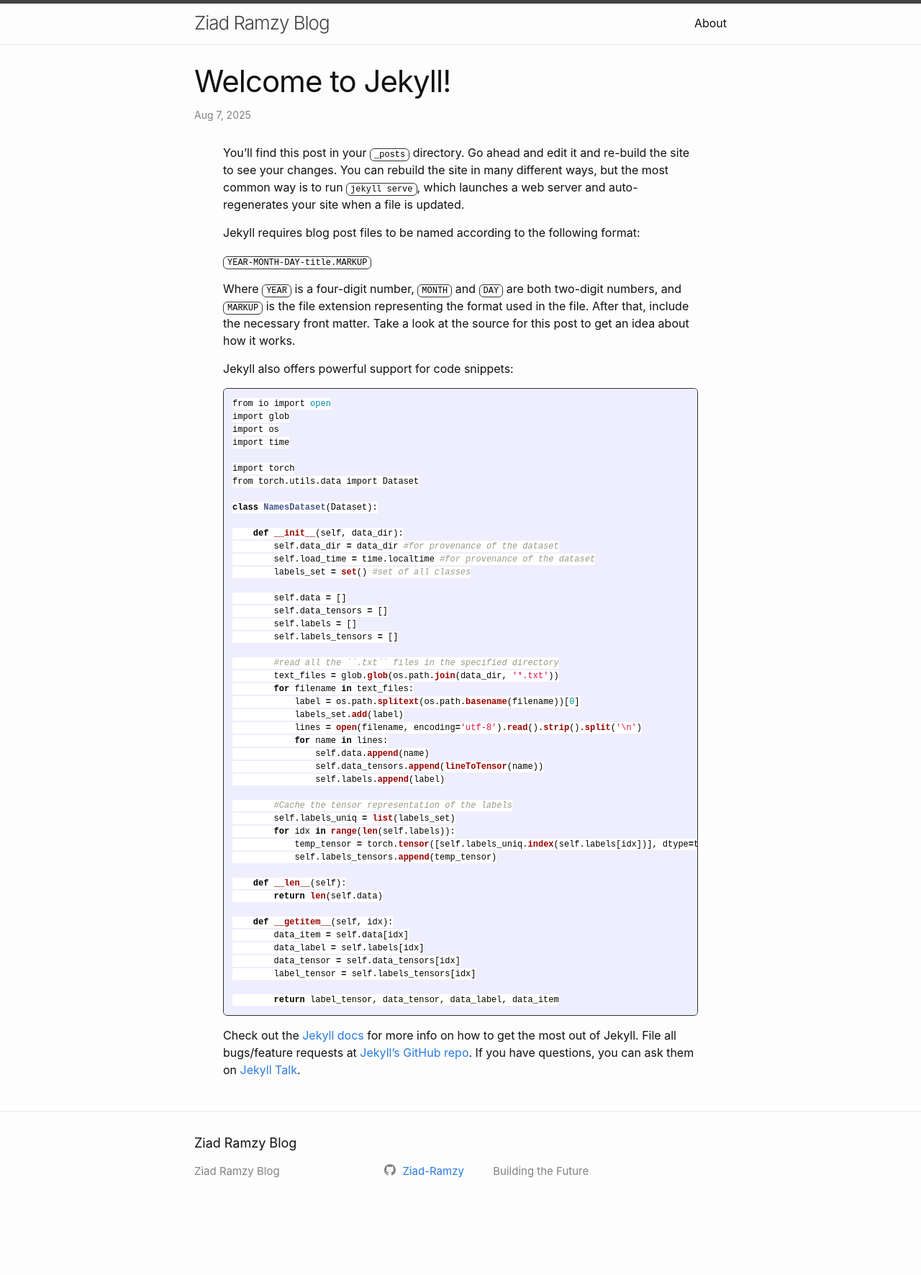
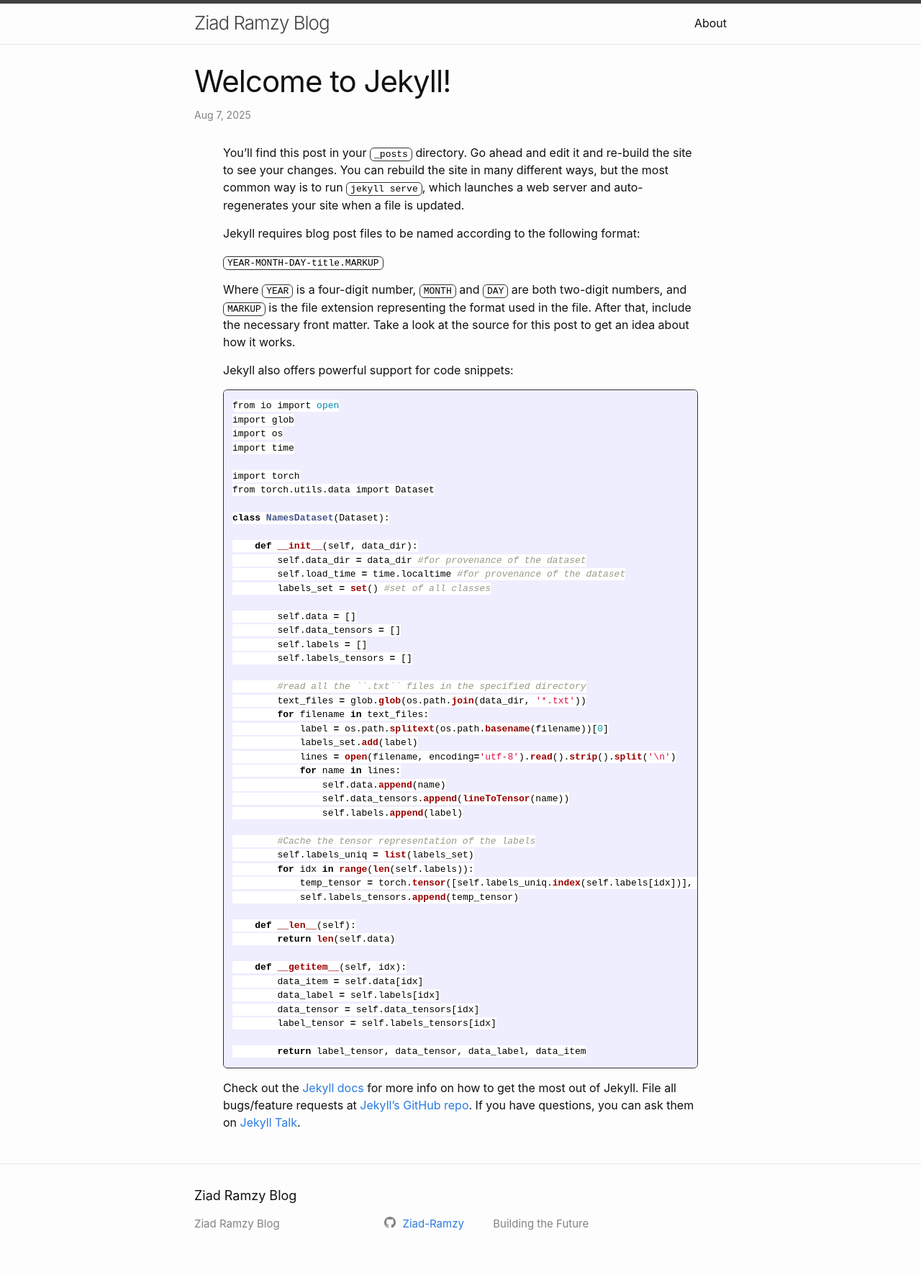
Before and after one commit to Ziad-Ramzy/ziad-ramzy.github.io, a Jekyll site: the page built from _posts/2025-08-07-welcome-to-jekyll.markdown, in a window 1280 px wide. Shown: the whole page at 72% size. Built offline with Jekyll 4.4.1, drawn with Linux system fonts in a browser that asks for light colours; before the commit the page ends 1698 px from its top, so only the background shows below that.

Commit message:
some customizations

```diff
--- a/assets/main.scss
+++ b/assets/main.scss
@@ -7,7 +7,7 @@
 
 pre, code {
   font-family: monospace;
-  font-size: 12px;
+  font-size: 13px;
   background-color: #ffffff;
   color: #000000;
   border: 1px solid #333;
@@ -20,7 +20,7 @@ pre {
 }
 
 .post-content {
-  max-width: 800px;
+  max-width: 1000px;
   margin: 0 auto;
   padding: 0 40px;
 }
```
